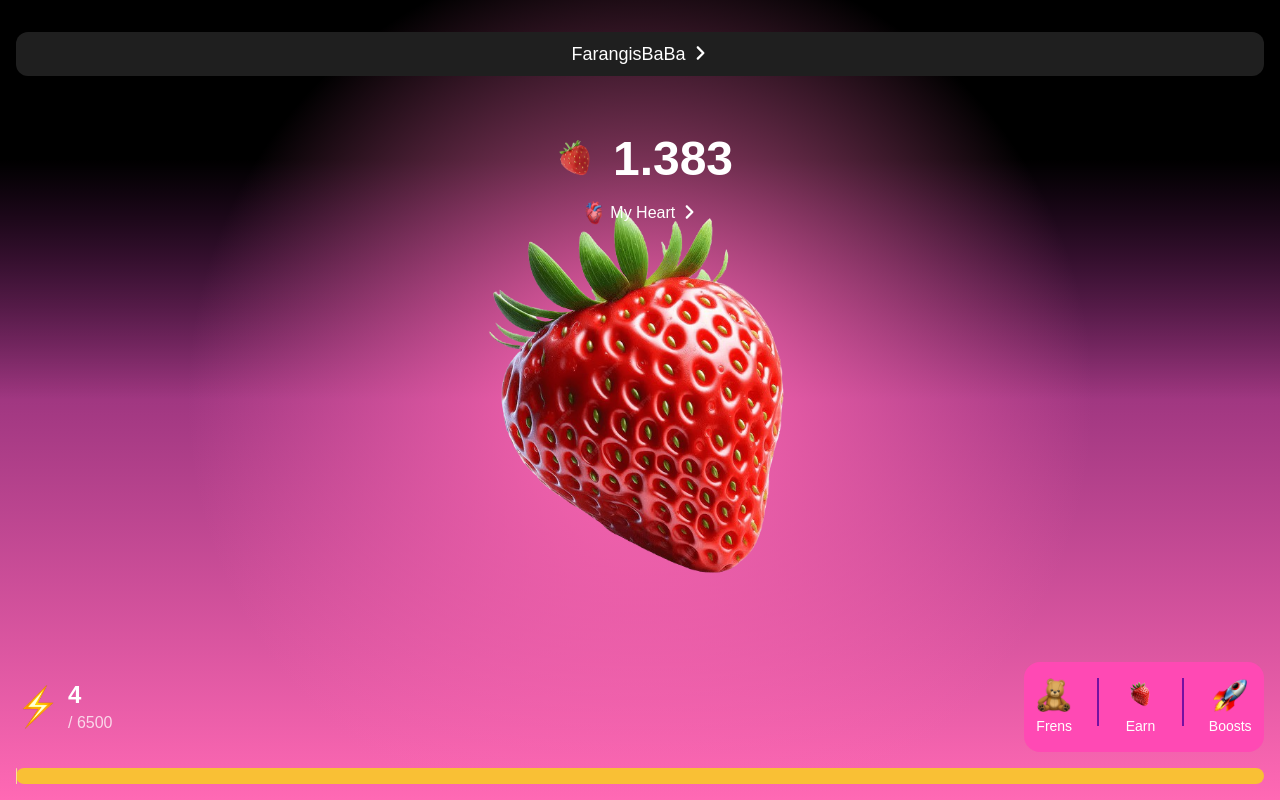
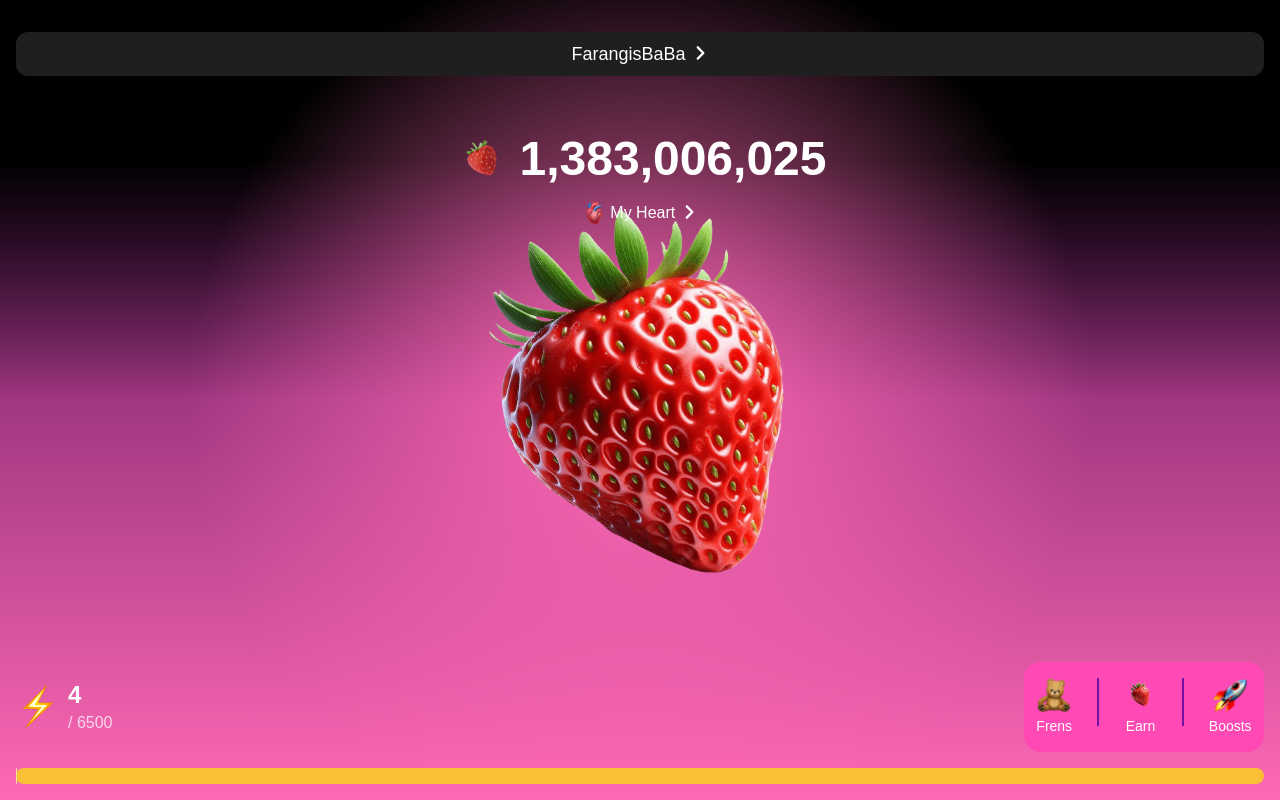
Before and after one commit to xematin/FarangisCoin, a React (Vite) app: page / in a window 1280 px wide. Built offline with nearby package versions, Linux system fonts and the light colour scheme.

Commit message:
Update App.tsx

```diff
--- a/src/App.tsx
+++ b/src/App.tsx
@@ -4,7 +4,7 @@ import Arrow from './icons/Arrow';
 import { bear, coin, highVoltage, notcoin, rocket, trophy } from './images';
 
 const App = () => {
-  const [points, setPoints] = useState(1.383006025);
+  const [points, setPoints] = useState(1383006025);
   const [energy, setEnergy] = useState(1);
   const [clicks, setClicks] = useState<{ id: number, x: number, y: number }[]>([]);
   const pointsToAdd = 1;
```
